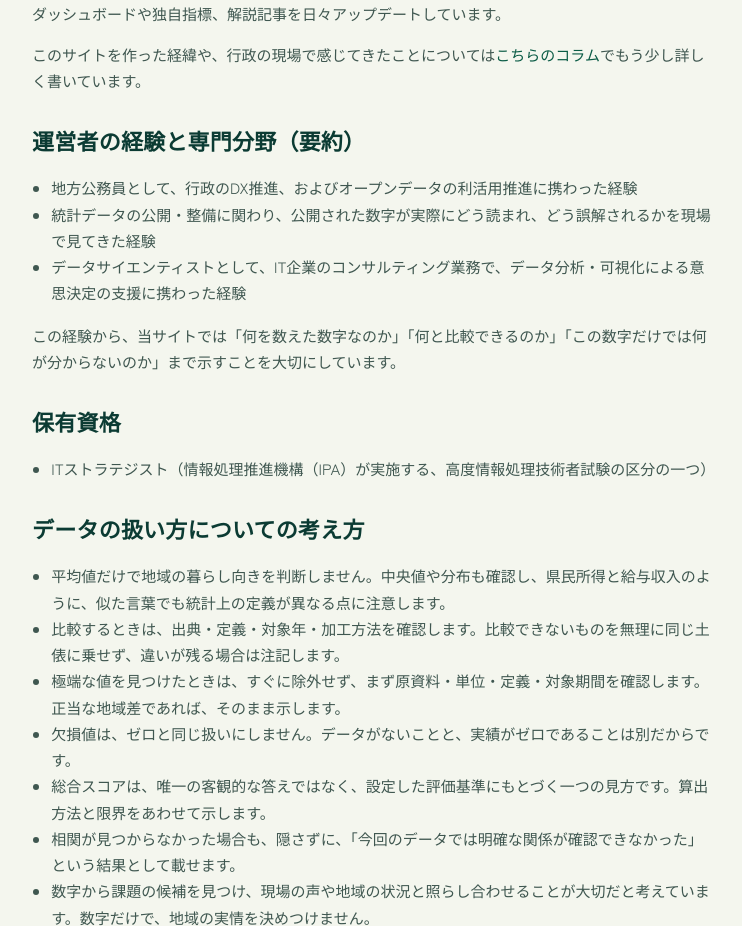
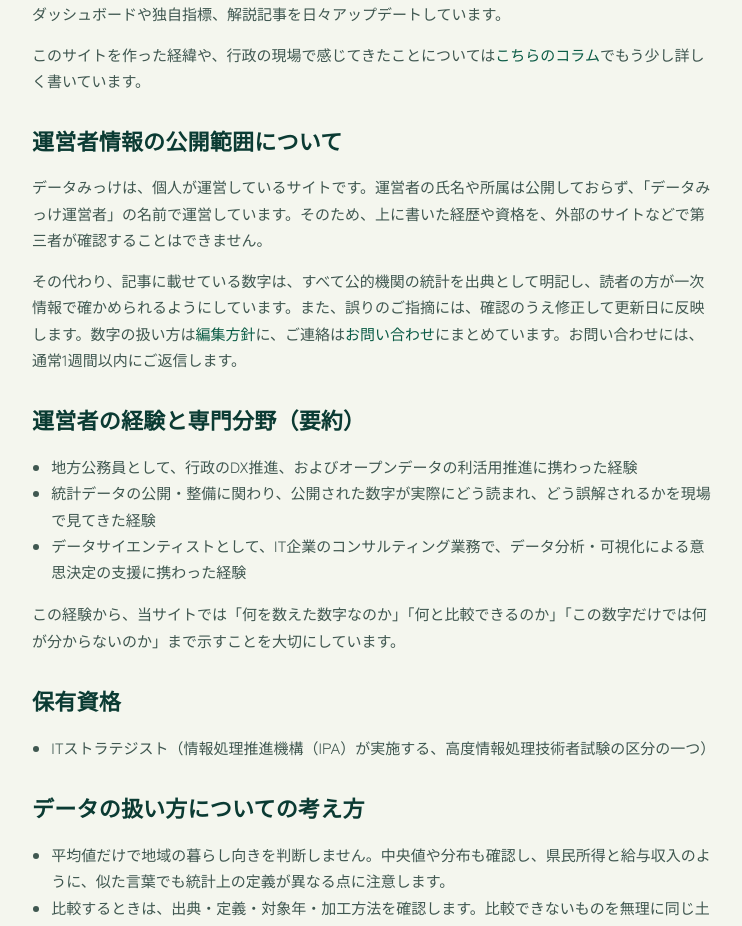
Before and after one commit to OW-beep/data-mikke, a Next.js app: page /about in a window 1280 px wide. Shown: the part 820-1746 px from the top of the page, without its empty margins (112-854 px from the left). Built offline with nearby package versions, Linux system fonts and the light colour scheme; no server answers; a web font is replaced by a local one.

Commit message:
ビルドエラー修正: 型定義と記事ページを更新し、これまでの変更をまとめて反映

```diff
--- a/app/about/page.tsx
+++ b/app/about/page.tsx
@@ -34,6 +34,14 @@ export default function AboutPage() {
         このサイトを作った経緯や、行政の現場で感じてきたことについては
         <a href="/articles/why-i-built-data-mikke-former-civil-servant">こちらのコラム</a>
         でもう少し詳しく書いています。
+      </p>
+
+      <h2>運営者情報の公開範囲について</h2>
+      <p>
+        {SITE.name}は、個人が運営しているサイトです。運営者の氏名や所属は公開しておらず、「{SITE.operatorName}」の名前で運営しています。そのため、上に書いた経歴や資格を、外部のサイトなどで第三者が確認することはできません。
+      </p>
+      <p>
+        その代わり、記事に載せている数字は、すべて公的機関の統計を出典として明記し、読者の方が一次情報で確かめられるようにしています。また、誤りのご指摘には、確認のうえ修正して更新日に反映します。数字の扱い方は<a href="/editorial-policy">編集方針</a>に、ご連絡は<a href="/contact">お問い合わせ</a>にまとめています。お問い合わせには、通常1週間以内にご返信します。
       </p>
 
       <h2>運営者の経験と専門分野（要約）</h2>
--- a/app/contact/page.tsx
+++ b/app/contact/page.tsx
@@ -21,8 +21,8 @@ export default function ContactPage() {
       </p>
 
       <ul style={{ marginTop: 20 }}>
-        <li>内容を確認の上、通常3〜5営業日以内にご返信いたします。</li>
-        <li>返信をお約束できない場合もありますので、あらかじめご了承ください。</li>
+        <li>内容を確認のうえ、通常1週間以内にご返信いたします。</li>
+        <li>データや記事の誤りのご指摘は、確認のうえ修正し、記事の更新日に反映します。</li>
         <li>
           スパム防止のため、件名に「{SITE.name}問い合わせ」と記載いただけると助かります。
         </li>
```
